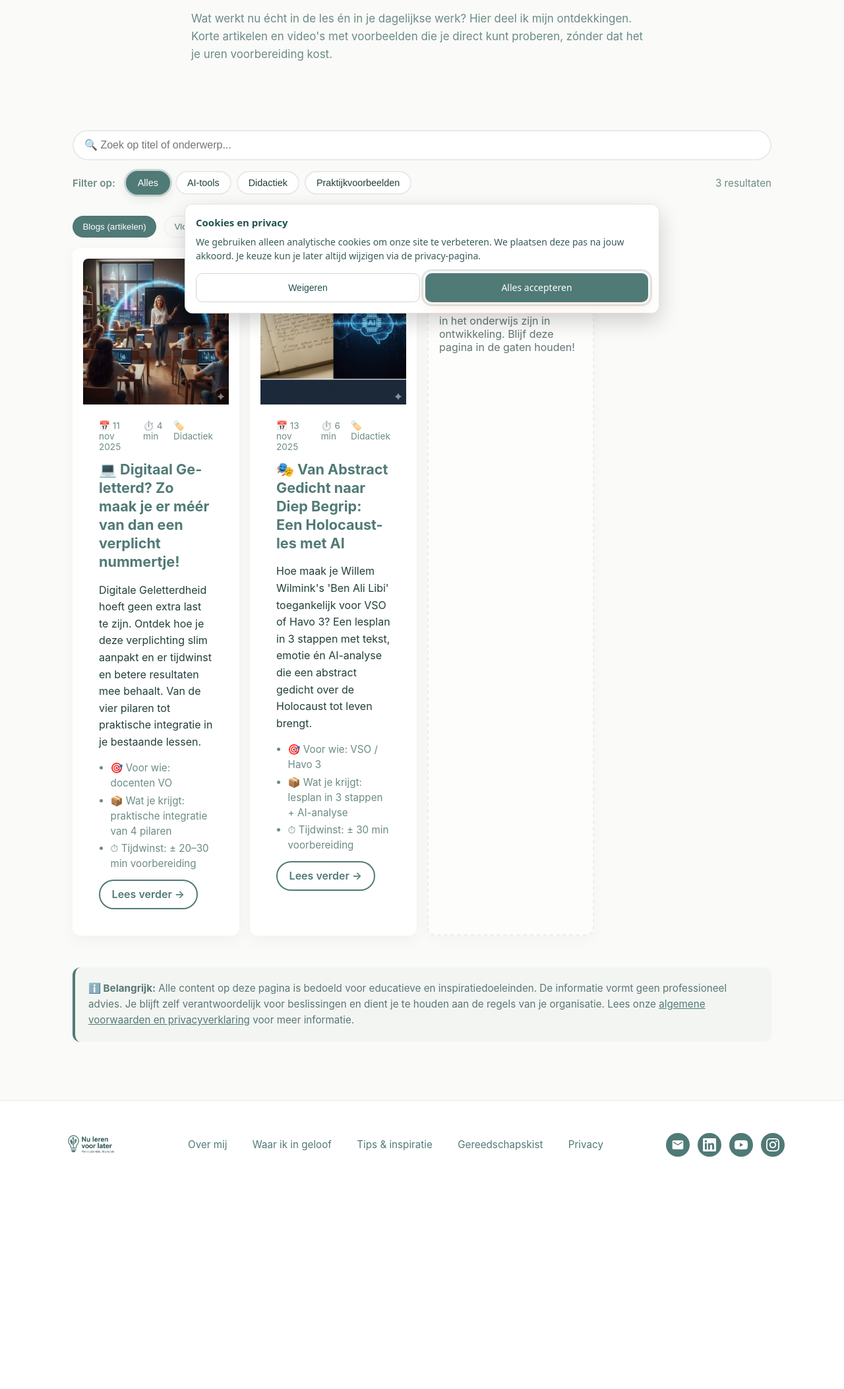
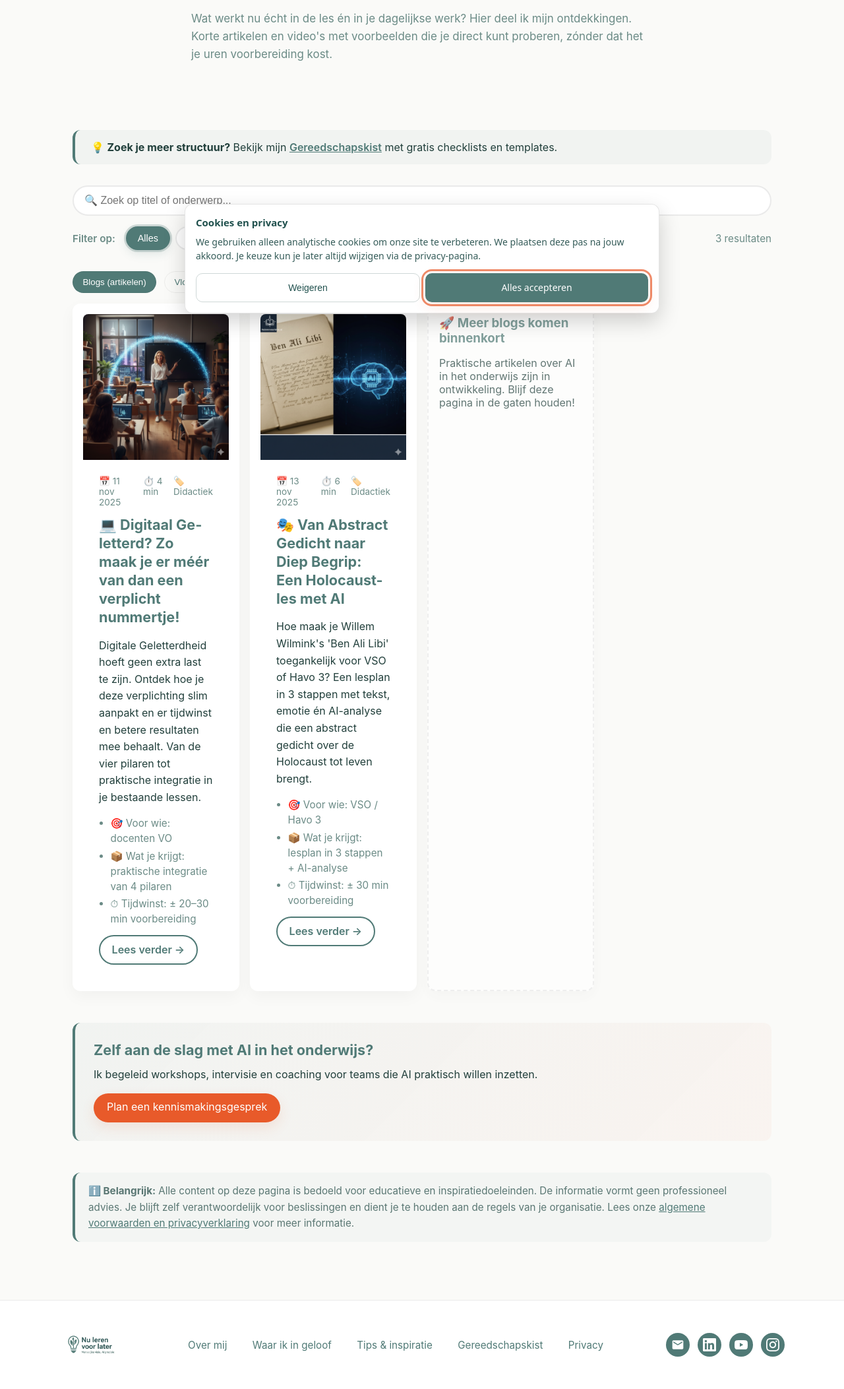
Before and after one commit to jrvisscher8219/nulerenvoorlater, a PHP site: page /edubvlogs.html in a window 1280 px wide. Shown: the part 309-2414 px from the top of the page at 66% size. Before the commit the page ends 2062 px from the top, so only its background shows below. Run offline with PHP 8.4, Linux system fonts and the light colour scheme.

Commit message:
Interne links en accessibility: CTA's toegevoegd, focus states verbeterd

```diff
--- a/blogs/ben-ali-libi.html
+++ b/blogs/ben-ali-libi.html
@@ -235,6 +235,12 @@
         </p>
       </div>
 
+      <div class="cta-box">
+        <h3>Wil je hier in je team mee aan de slag?</h3>
+        <p>Ik begeleid workshops, intervisie en coaching rondom AI in het onderwijs.</p>
+        <a href="../contact.html" class="btn-primary">Plan een kennismakingsgesprek</a>
+      </div>
+
       <div class="related-links">
         <h3>🔗 Gerelateerde Content</h3>
         <ul>
--- a/blogs/digitaal-geletterd.html
+++ b/blogs/digitaal-geletterd.html
@@ -176,6 +176,12 @@
       <h2>🚀 Tot Slot</h2>
       <p>Digitale Geletterdheid is de <strong>brug tussen ons huidige onderwijs en de toekomst van onze leerlingen</strong>. Laten we het omarmen als een kans om onze lessen te verrijken en onze leerlingen sterker te maken.</p>
 
+      <div class="cta-box">
+        <h3>Wil je hier in je team mee aan de slag?</h3>
+        <p>Ik begeleid workshops, intervisie en coaching rondom AI in het onderwijs.</p>
+        <a href="../contact.html" class="btn-primary">Plan een kennismakingsgesprek</a>
+      </div>
+
       <div class="related-links">
         <h3>🔗 Gerelateerde Content</h3>
         <ul>
--- a/css/custom.css
+++ b/css/custom.css
@@ -98,3 +98,50 @@
 	margin-top: 1rem;
 }
 .contact-expectation p { line-height: 1.5; }
+
+/* CTA box voor calls-to-action in blogs */
+.cta-box {
+	background: linear-gradient(135deg, rgba(80,122,118,0.05) 0%, rgba(232,90,42,0.04) 100%);
+	padding: 1.75rem;
+	border-left: 4px solid var(--accent);
+	border-radius: 12px;
+	margin: 2rem 0;
+}
+.cta-box h3 {
+	color: var(--accent);
+	margin: 0 0 0.75rem;
+	font-size: 1.35rem;
+}
+.cta-box p {
+	margin: 0 0 1rem;
+	line-height: 1.6;
+	color: var(--text);
+}
+.cta-box .btn-primary {
+	margin: 0;
+}
+
+/* ===== Globale accessibility: focus states ===== */
+a:focus-visible,
+button:focus-visible,
+input:focus-visible,
+textarea:focus-visible,
+select:focus-visible {
+	outline: 3px solid rgba(80,122,118,0.6);
+	outline-offset: 2px;
+	border-radius: 2px;
+}
+
+/* Extra contrast voor primaire buttons */
+.btn-primary:focus-visible {
+	outline: 3px solid rgba(232,90,42,0.7);
+	outline-offset: 3px;
+}
+
+/* Touch target minimum (44x44px) */
+@media (pointer: coarse) {
+	button, .btn-primary, .filter-tag, a[role="button"] {
+		min-height: 44px;
+		min-width: 44px;
+	}
+}
--- a/edubvlogs.html
+++ b/edubvlogs.html
@@ -72,6 +72,13 @@
     </section>
 
     <section class="container">
+      <!-- Link naar tools -->
+      <div style="background: rgba(80,122,118,0.05); padding: 1rem 1.5rem; border-radius: 12px; border-left: 4px solid var(--accent); margin-bottom: 2rem;">
+        <p style="margin: 0; font-size: 1rem;">
+          💡 <strong>Zoek je meer structuur?</strong> Bekijk mijn <a href="tools.html" style="color: var(--accent); text-decoration: underline; font-weight: 600;">Gereedschapskist</a> met gratis checklists en templates.
+        </p>
+      </div>
+
       <!-- Zoek en filter sectie -->
       <div style="margin-bottom: 2rem;">
         <div style="display: flex; gap: 1rem; flex-wrap: wrap; align-items: center; margin-bottom: 1rem;">
@@ -202,8 +209,15 @@
         </div>
       </div>
 
+      <!-- CTA naar contact -->
+      <div class="cta-box" style="margin-top: 3rem;">
+        <h3>Zelf aan de slag met AI in het onderwijs?</h3>
+        <p>Ik begeleid workshops, intervisie en coaching voor teams die AI praktisch willen inzetten.</p>
+        <a href="contact.html" class="btn-primary">Plan een kennismakingsgesprek</a>
+      </div>
+
       <!-- Disclaimer -->
-      <div style="background: rgba(80,122,118,0.04); padding: 1.25rem; border-radius: 12px; margin-top: 3rem; border-left: 4px solid var(--accent);">
+      <div style="background: rgba(80,122,118,0.04); padding: 1rem 1.25rem; border-radius: 12px; border-left: 4px solid var(--accent); margin-top: 3rem;">
         <p class="small" style="margin: 0; line-height: 1.6;">
           <strong>ℹ️ Belangrijk:</strong> Alle content op deze pagina is bedoeld voor educatieve en inspiratiedoeleinden.
           De informatie vormt geen professioneel advies. Je blijft zelf verantwoordelijk voor beslissingen en dient je te houden aan de regels van je organisatie.
```
Also changed, not shown: tools.html (+7 -0 lines), 3 other files.
